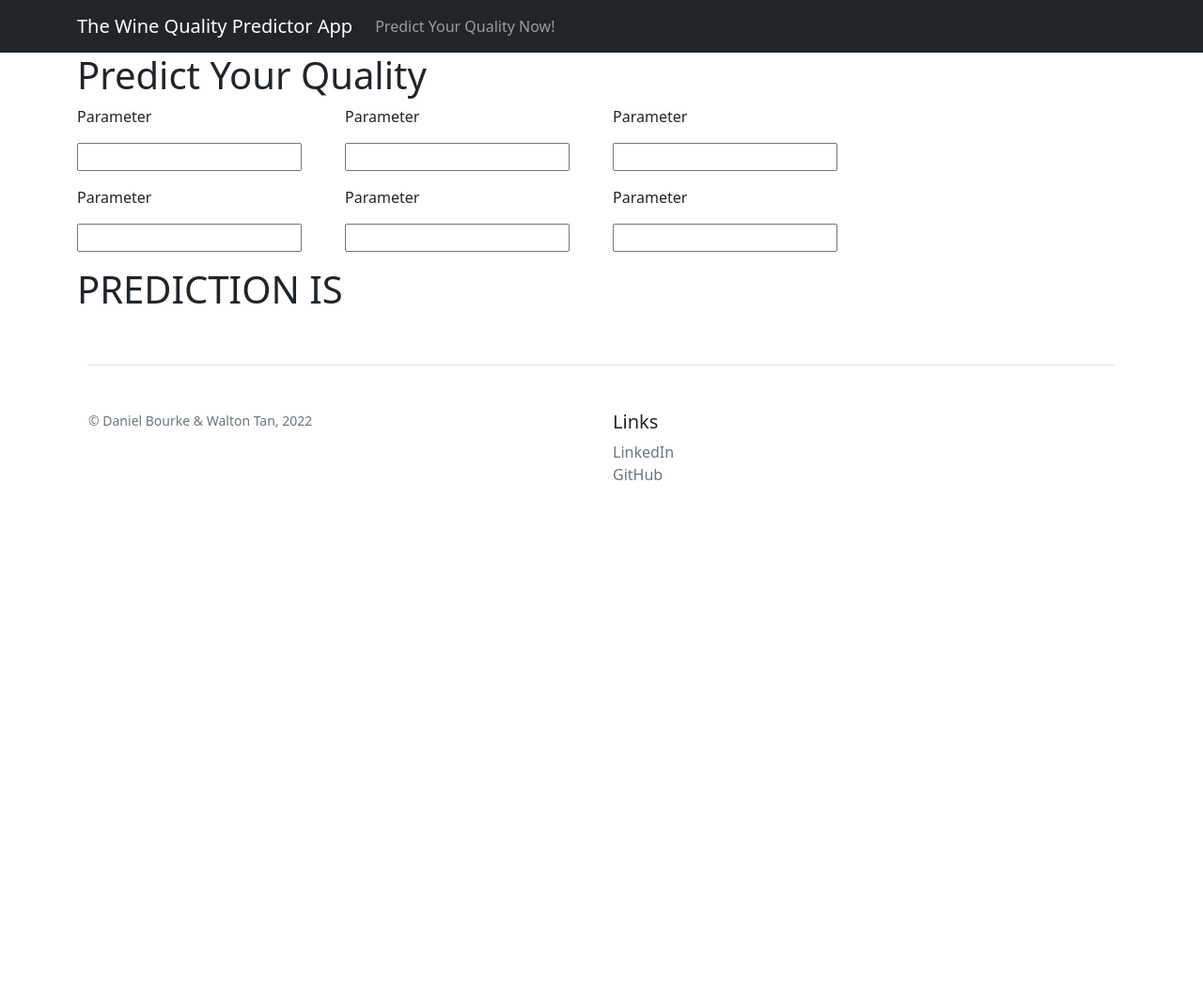
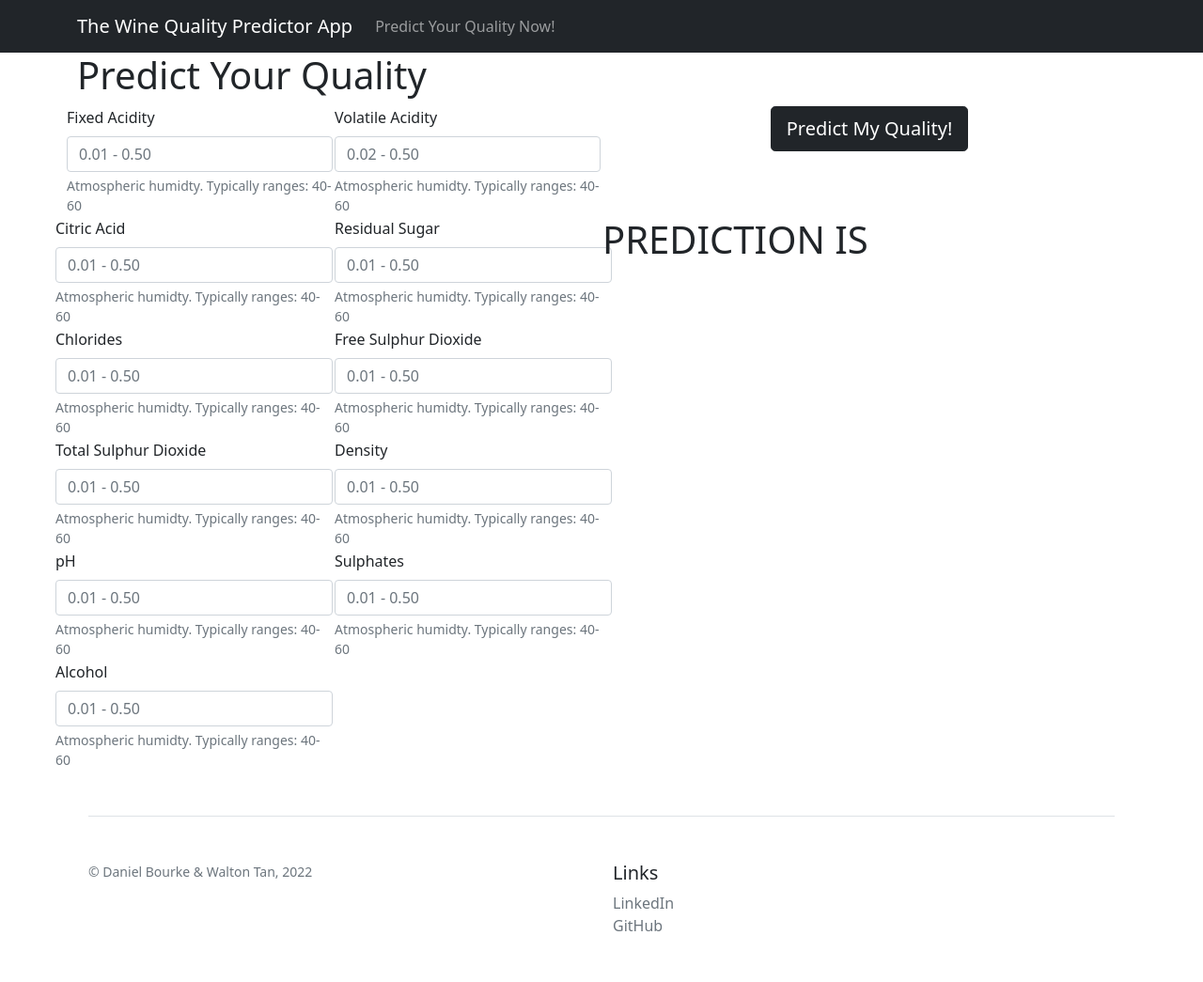
Before and after one commit to Waltontan/FinalProject, a Flask app: page /predictor in a window 1280 px wide. Shown: the whole page at 94% size. Before the commit the page ends 511 px from the top, so only its background shows below. Run offline with Flask 2, Linux system fonts and the light colour scheme; some libraries are stand-ins or nearby versions.

Commit message:
fixing up app.py, js, html

```diff
--- a/app/app.py
+++ b/app/app.py
@@ -50,7 +50,7 @@ def predictor():
 #     return {"temps": recent_temps.to_dict(orient="records")}
 
 
-@app.route("/api/predict/<pressure>/<humidity>/<city>", methods=["GET"])
+@app.route("/api/predict/<fixed_acidity>/<volatile_acidity>/<citric_acid>/<residual_sugar>/<chlorides>/<free_sulfur_dioxide>/<total_sulfur_dioxide>/<density>/<pH>/<sulphates>/<alcohol>", methods=["GET"])
 def do_predict(fixed_acidity,
                 volatile_acidity,
                 citric_acid,
@@ -83,6 +83,7 @@ def do_predict(fixed_acidity,
     }
     prediction = predict(user_input)
 
+    # return {"prediction": prediction}
     return {"prediction": prediction}
 
 if __name__ == "__main__":
--- /dev/null
+++ b/app/static/css/styles.css
@@ -0,0 +1,26 @@
+.no-gutters {
+    margin-right: 0;
+    margin-left: 0;
+
+    > .col,
+    > [class*="col-"] {
+      padding-right: 0;
+      padding-left: 0;
+    }
+  }
+
+  /* .container {
+    border: 2px solid black;
+    padding: 0.5rem;
+  } */
+  .cell {
+    min-height: 100px;
+    /* border: 2px solid green; */
+    margin: 1 ;
+  }
+  .cell__big {
+    /* border-color: red; */
+    height: auto;
+    display: flex;
+    /* height: calc(100% - 2rem); */
+  }
--- a/app/static/js/forecast.js
+++ b/app/static/js/forecast.js
@@ -1,26 +1,36 @@
-$("#forecast").click(() =>{
-    var pressure = $("#pressure").val();
-    var humidty = $("#humidty").val();
-    var city = $("#city").val();
-    console.log(pressure)
-    console.log(humidty)
-    console.log(city)
-    $.getJSON(`/api/predict/${pressure}/${humidty}/${city}`, (predicted) => {
-        var temp = Math.floor(predicted.prediction)
+$("#predict_button").click(() => {
+
+    var fixed_acidity = $("#fixed_acidity").val();
+    var volatile_acidity = $("#volatile_acidity").val();
+    var citric_acid = $("#citric_acid").val();
+    var residual_sugar = $("#residual_sugar").val();
+    var chlorides = $("#chlorides").val();
+    var free_sulfur_dioxide = $("#free_sulfur_dioxide").val();
+    var total_sulfur_dioxide = $("#total_sulfur_dioxide").val();
+    var density = $("#density").val();
+    var pH = $("#pH").val();
+    var sulphates = $("#sulphates").val();
+    var alcohol = $("#alcohol").val();
+
+    console.log(fixed_acidity)
+    console.log(volatile_acidity)
+    console.log(citric_acid)
+    $.getJSON(`/api/predict/${fixed_acidity}/${volatile_acidity}/${citric_acid}/${residual_sugar}/${chlorides}/${free_sulfur_dioxide}/${total_sulfur_dioxide}/${density}/${pH}/${sulphates}/${alcohol}`, (predicted) => {
+        var predicted_quality = Math.floor(predicted.prediction)
         var img_src = ""
         var temp_text = ""
-        if(temp > 30){
+        if (predicted_quality > 6) {
             img_src = "static/img/hot.png"
-            temp_text = `It is a hot sunny day. The temperature is expected to be ${temp}.`
-        } else if (temp > 15){
+            temp_text = `It is a hot sunny day. The temperature is expected to be ${predicted_quality}.`
+        } else if (predicted_quality > 4) {
             img_src = "static/img/perfect.png"
-            temp_text = `It is a perfect day to be out. The temperature is expected to be ${temp}.`
+            temp_text = `It is a perfect day to be out. The temperature is expected to be ${predicted_quality}.`
         } else {
             img_src = "static/img/cold.png"
-            temp_text = `It is a shivering cold day. The temperature is expected to be ${temp}.`
+            temp_text = `It is a shivering cold day. The temperature is expected to be ${predicted_quality}.`
         }
 
-        $("#forecasted-temp").html(`
+        $("#predicted_quality").html(`
         <div class="card" style="width: 18rem;">
             <img src="${img_src}" class="card-img-top">
             <div class="card-body">
--- a/app/templates/base.html
+++ b/app/templates/base.html
@@ -4,8 +4,12 @@
     <title>Weather App</title>
     <meta charset="utf-8">
     <meta name='viewport' content='width=device-width, initial-scale=1.0'>
-    <link href="https://cdn.jsdelivr.net/npm/bootstrap@5.0.1/dist/css/bootstrap.min.css" rel="stylesheet" integrity="sha384-+0n0xVW2eSR5OomGNYDnhzAbDsOXxcvSN1TPprVMTNDbiYZCxYbOOl7+AMvyTG2x" crossorigin="anonymous">
-    <script src="https://cdn.jsdelivr.net/npm/bootstrap@5.0.1/dist/js/bootstrap.bundle.min.js" integrity="sha384-gtEjrD/SeCtmISkJkNUaaKMoLD0//ElJ19smozuHV6z3Iehds+3Ulb9Bn9Plx0x4" crossorigin="anonymous"></script>
+    <link rel="stylesheet" href="../static/css/styles.css">
+    <link href="https://cdn.jsdelivr.net/npm/bootstrap@5.0.1/dist/css/bootstrap.min.css" rel="stylesheet"
+        integrity="sha384-+0n0xVW2eSR5OomGNYDnhzAbDsOXxcvSN1TPprVMTNDbiYZCxYbOOl7+AMvyTG2x" crossorigin="anonymous">
+    <script src="https://cdn.jsdelivr.net/npm/bootstrap@5.0.1/dist/js/bootstrap.bundle.min.js"
+        integrity="sha384-gtEjrD/SeCtmISkJkNUaaKMoLD0//ElJ19smozuHV6z3Iehds+3Ulb9Bn9Plx0x4"
+        crossorigin="anonymous"></script>
     <script src="https://ajax.googleapis.com/ajax/libs/jquery/3.5.1/jquery.min.js"></script>
     <script src="https://cdn.plot.ly/plotly-2.0.0-rc.3.min.js"></script>
     <link rel="shortcut icon" href="#">
--- a/app/templates/index2.html
+++ b/app/templates/index2.html
@@ -1,6 +1,7 @@
 {% extends "base.html" %}
 
 {% block body %}
+
 <div class="container">
     <div class="row">
         <div class="col-12">
@@ -8,65 +9,130 @@
             <div id="temp"></div>
         </div>
     </div>
+</div>
+<div class="container">
+    <div class="row no-gutters">
+        <div class="col-3">
+            <div class="cell">
+                <label class="form-label" for="fixed_acidity">Fixed Acidity</label>
+                <input class="form-control" type="number" name="fixed_acidity" id="fixed_acidity"
+                    placeholder="0.01 - 0.50">
+                <div class="form-text">Atmospheric humidty. Typically ranges: 40-60</div>
+            </div>
+        </div>
+        <div class="col-3">
+            <div class="cell">
+                <label class="form-label" for="volatile_acidity">Volatile Acidity</label>
+                <input class="form-control" type="number" name="volatile_acidity" id="volatile_acidity"
+                    placeholder="0.02 - 0.50">
+                <div class="form-text">Atmospheric humidty. Typically ranges: 40-60</div>
+            </div>
+        </div>
+        <div class="col-6">
+            <div class="cell text-center">
+                <button type="button" class="btn btn-dark btn-primary btn-lg btn-block" id="predict_button">Predict My
+                    Quality!</button>
+            </div>
+        </div>
+    </div>
+    <div class="row no-gutters">
+        <div class="col-6">
+            <div class="row no-gutters">
+                <div class="col-6">
+                    <div class="cell">
+                        <label class="form-label" for="citric_acid">Citric Acid</label>
+                        <input class="form-control" type="number" name="citric_acid" id="citric_acid"
+                            placeholder="0.01 - 0.50">
+                        <div class="form-text">Atmospheric humidty. Typically ranges: 40-60</div>
+                    </div>
+                </div>
+                <div class="col-6">
+                    <div class="cell">
+                        <label class="form-label" for="residual_sugar">Residual Sugar</label>
+                        <input class="form-control" type="number" name="residual_sugar" id="residual_sugar"
+                            placeholder="0.01 - 0.50">
+                        <div class="form-text">Atmospheric humidty. Typically ranges: 40-60</div>
+                    </div>
+                </div>
+            </div>
+            <div class="row no-gutters">
+                <div class="col-6">
+                    <div class="cell">
+                        <label class="form-label" for="chlorides">Chlorides</label>
+                        <input class="form-control" type="number" name="chlorides" id="chlorides"
+                            placeholder="0.01 - 0.50">
+                        <div class="form-text">Atmospheric humidty. Typically ranges: 40-60</div>
+                    </div>
+                </div>
+                <div class="col-6">
+                    <div class="cell">
+                        <label class="form-label" for="free_sulfur_dioxide">Free Sulphur Dioxide</label>
+                        <input class="form-control" type="number" name="free_sulfur_dioxide" id="free_sulfur_dioxide"
+                            placeholder="0.01 - 0.50">
+                        <div class="form-text">Atmospheric humidty. Typically ranges: 40-60</div>
+                    </div>
+                </div>
+            </div>
+            <div class="row no-gutters">
+                <div class="col-6">
+                    <div class="cell">
+                        <label class="form-label" for="total_sulfur_dioxide">Total Sulphur Dioxide</label>
+                        <input class="form-control" type="number" name="total_sulfur_dioxide" id="total_sulfur_dioxide"
+                            placeholder="0.01 - 0.50">
+                        <div class="form-text">Atmospheric humidty. Typically ranges: 40-60</div>
+                    </div>
+                </div>
+                <div class="col-6">
+                    <div class="cell">
+                        <label class="form-label" for="density">Density</label>
+                        <input class="form-control" type="number" name="density" id="density" placeholder="0.01 - 0.50">
+                        <div class="form-text">Atmospheric humidty. Typically ranges: 40-60</div>
+                    </div>
+                </div>
+                <div class="col-6">
+                    <div class="cell">
+                        <label class="form-label" for="pH">pH</label>
+                        <input class="form-control" type="number" name="pH" id="pH" placeholder="0.01 - 0.50">
+                        <div class="form-text">Atmospheric humidty. Typically ranges: 40-60</div>
+                    </div>
+                </div>
+                <div class="col-6">
+                    <div class="cell">
+                        <label class="form-label" for="sulphates">Sulphates</label>
+                        <input class="form-control" type="number" name="sulphates" id="sulphates"
+                            placeholder="0.01 - 0.50">
+                        <div class="form-text">Atmospheric humidty. Typically ranges: 40-60</div>
+                    </div>
+                </div>
+            </div>
+            <div class="row no-gutters">
+                <div class="col-6">
+                    <div class="cell">
+                        <label class="form-label" for="alcohol">Alcohol</label>
+                        <input class="form-control" type="number" name="alcohol" id="alcohol" placeholder="0.01 - 0.50">
+                        <div class="form-text">Atmospheric humidty. Typically ranges: 40-60</div>
+                    </div>
+                </div>
+            </div>
+        </div>
+        <div class="col-6">
+            <div class="cell cell__big" id="predicted_quality">
+                <H1>PREDICTION IS </H1>
+
+            </div>
+        </div>
+    </div>
+</div>
+
+<div class="container">
+
 
     <div class="row">
-        <div class="col-md-3">
-            <div id="Vis1" style=>
-                <form action="/url" method="GET">
-                    <p>Parameter</p>
-                    <input type="text">
-                </form>
-            </div>
-        </div>
 
-        <div class="col-md-3">
-            <div id="Vis1" style=>
-                <form action="/url" method="GET">
-                    <p>Parameter</p>
-                    <input type="text">
-                </form>
-            </div>
-        </div>
-        <div class="col-md-3">
-            <div id="Vis1" style=>
-                <form action="/url" method="GET">
-                    <p>Parameter</p>
-                    <input type="text">
-                </form>
-            </div>
-        </div>
 
     </div>
     <div class="row">
-        <div class="col-md-3">
-            <div id="Vis1" style=>
-                <form action="/url" method="GET">
-                    <p>Parameter</p>
-                    <input type="text">
-                </form>
-            </div>
-        </div>
 
-        <div class="col-md-3">
-            <div id="Vis1" style=>
-                <form action="/url" method="GET">
-                    <p>Parameter</p>
-                    <input type="text">
-                </form>
-            </div>
-        </div>
-        <div class="col-md-3">
-            <div id="Vis1" style=>
-                <form action="/url" method="GET">
-                    <p>Parameter</p>
-                    <input type="text">
-                </form>
-            </div>
-        </div>
-
-    </div>
-    <div class="row">
-        <H1>PREDICTION IS </H1>
 
     </div>
 
```
